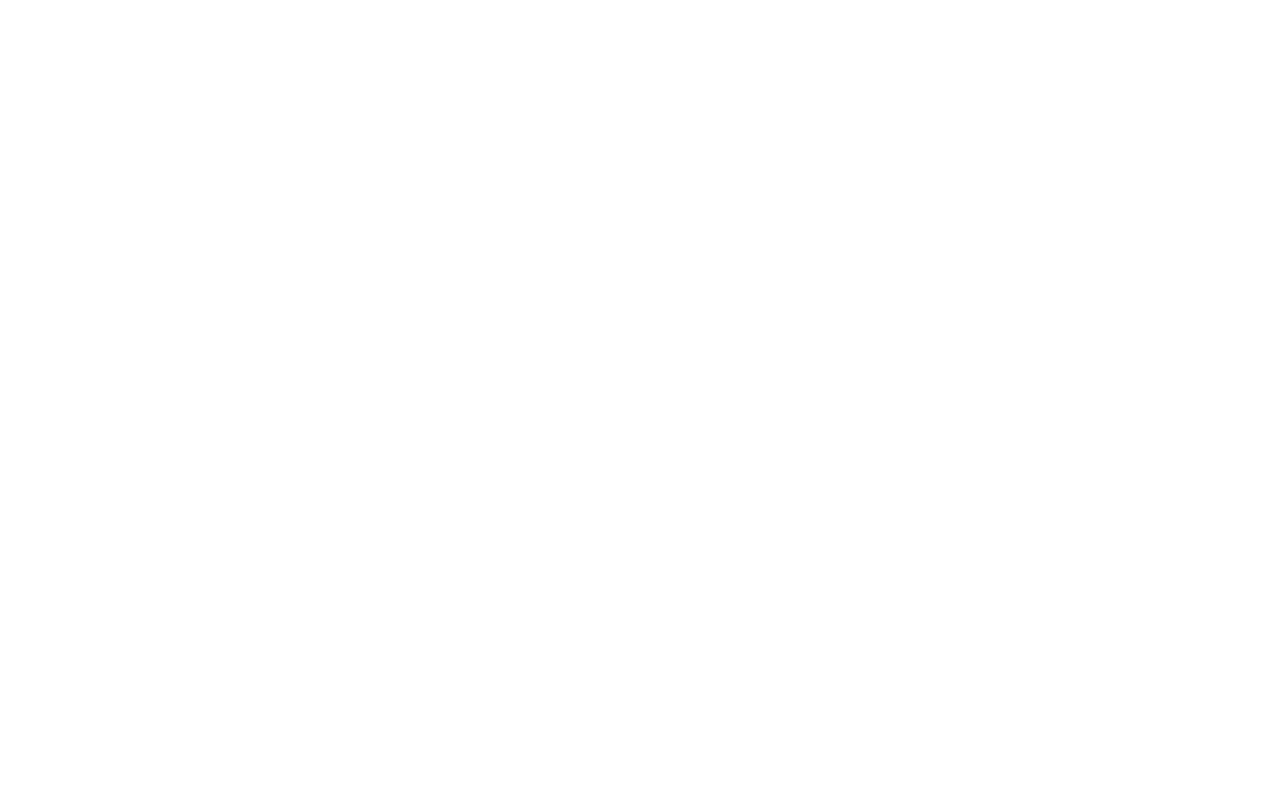
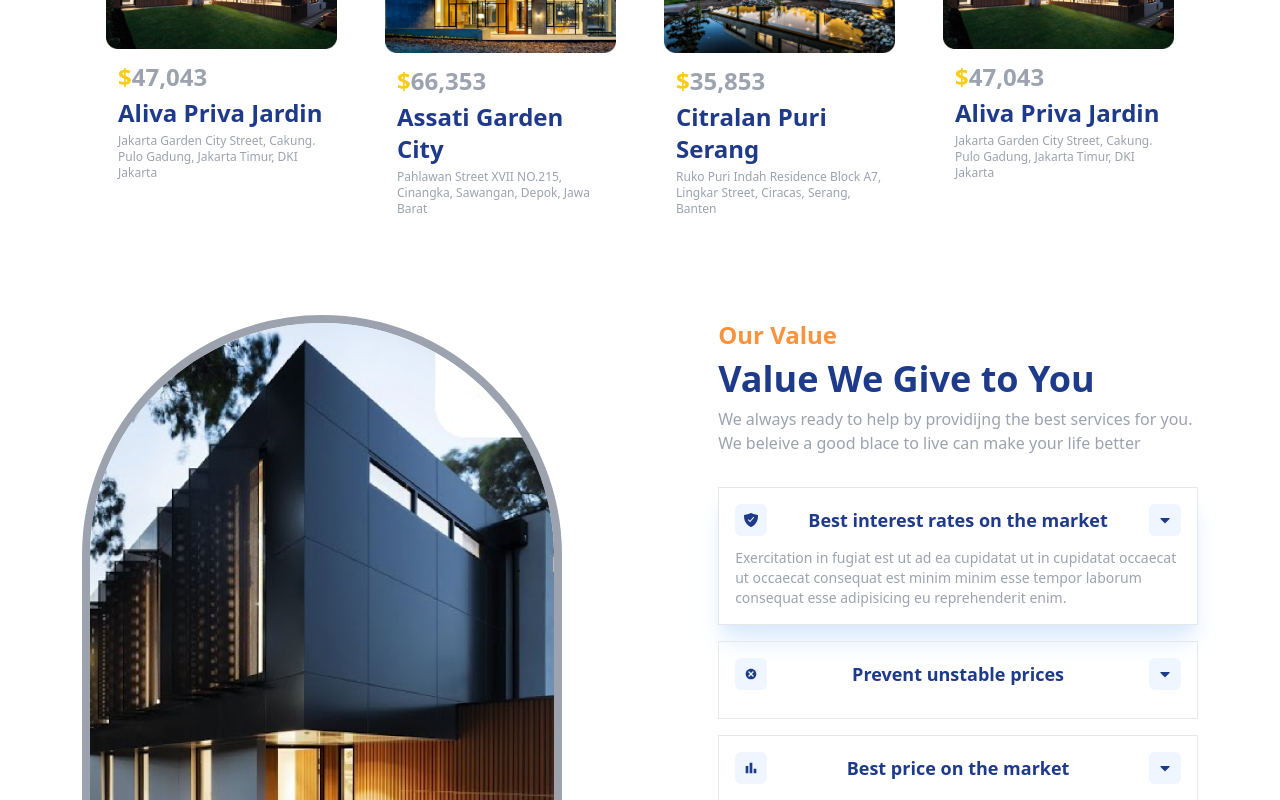
Before and after one commit to raoufboukh/Real-Estate-Mern, a Next.js app in the folder client/: page / in a window 1280 px wide. Shown: the part 1140-1940 px from the top of the page. Before the commit the page ends 800 px from the top, so only its background shows below. Built offline with nearby package versions, Linux system fonts and the light colour scheme.

Commit message:
value component

```diff
--- a/client/app/page.tsx
+++ b/client/app/page.tsx
@@ -4,6 +4,11 @@
 import AOS from "aos";
 import "aos/dist/aos.css";
 import Hero from "@/components/Hero";
+import Context from "@/components/context";
+import Residencies from "@/components/Residencies";
+import Companies from "@/components/Companies";
+import Value from "@/components/value";
+import Contact from "@/components/Contact";
 
 export default function Home() {
   useEffect(() => {
@@ -20,6 +25,12 @@
         <div className="absolute size-[20rem] md:size-[26rem] bg-white rounded-full blur-3xl -top-9 -left-9 opacity-40 z-20 pointer-events-none" />
         <Hero />
       </div>
+      <Companies />
+      <Context>
+        <Residencies />
+      </Context>
+      <Value />
+      <Contact />
     </>
   );
 }
--- /dev/null
+++ b/client/components/value.tsx
@@ -0,0 +1,80 @@
+import { useState } from "react";
+import { FaCaretDown } from "react-icons/fa";
+import Image from "next/image";
+import { values } from "./constants";
+function Value() {
+  const [current, setCurrent] = useState("best");
+  return (
+    <section id="value">
+      <div className="container py-2 flex gap-3 justify-center xl:gap-0 xl:justify-between flex-wrap">
+        <div className="basis-full md:basis-[75%] lg:basis-[60%] lg:text-left text-center xl:basis-[43%]">
+          <div className="w-full border-8 border-gray-400 rounded-t-full overflow-hidden">
+            <Image
+              src="/assets/value.png"
+              width={1000}
+              className="size-full"
+              height={1000}
+              alt=""
+            />
+          </div>
+        </div>
+        <div className="basis-full md:basis-[75%] lg:basis-[60%] lg:text-left text-center xl:basis-[43%]">
+          <h3 className="text-orange-400 font-bold text-2xl py-1">Our Value</h3>
+          <h4 className="text-blue-900 font-bold text-4xl pt-1 pb-2">
+            Value We Give to You
+          </h4>
+          <p className="text-gray-400">
+            We always ready to help by providijng the best services for you. We
+            beleive a good blace to live can make your life better
+          </p>
+          <div className="flex flex-col mt-8 gap-4">
+            {values.map((val, ind) => (
+              <div
+                key={ind}
+                data-current={val.current}
+                className={`border cursor-pointer p-4 ${
+                  current === val.current
+                    ? " shadow-xl shadow-blue-100 border-gray-200"
+                    : " border-gray-200"
+                }`}
+                onClick={(e) =>
+                  setCurrent(
+                    e.currentTarget.getAttribute("data-current") || val.current
+                  )
+                }
+              >
+                <div className="flex items-center justify-between mb-3">
+                  <div className="p-2 bg-blue-50 text-blue-900 rounded-md">
+                    {val.icon}
+                  </div>
+                  <h4 className="text-lg font-bold text-blue-900">
+                    {val.title}
+                  </h4>
+                  <div className="p-2 bg-blue-50 text-blue-900 rounded-md">
+                    <FaCaretDown />
+                  </div>
+                </div>
+                <div
+                  className={
+                    current === val.current
+                      ? "block text-sm text-gray-400"
+                      : "hidden"
+                  }
+                >
+                  <p>
+                    Exercitation in fugiat est ut ad ea cupidatat ut in
+                    cupidatat occaecat ut occaecat consequat est minim minim
+                    esse tempor laborum consequat esse adipisicing eu
+                    reprehenderit enim.
+                  </p>
+                </div>
+              </div>
+            ))}
+          </div>
+        </div>
+      </div>
+    </section>
+  );
+}
+
+export default Value;
```
